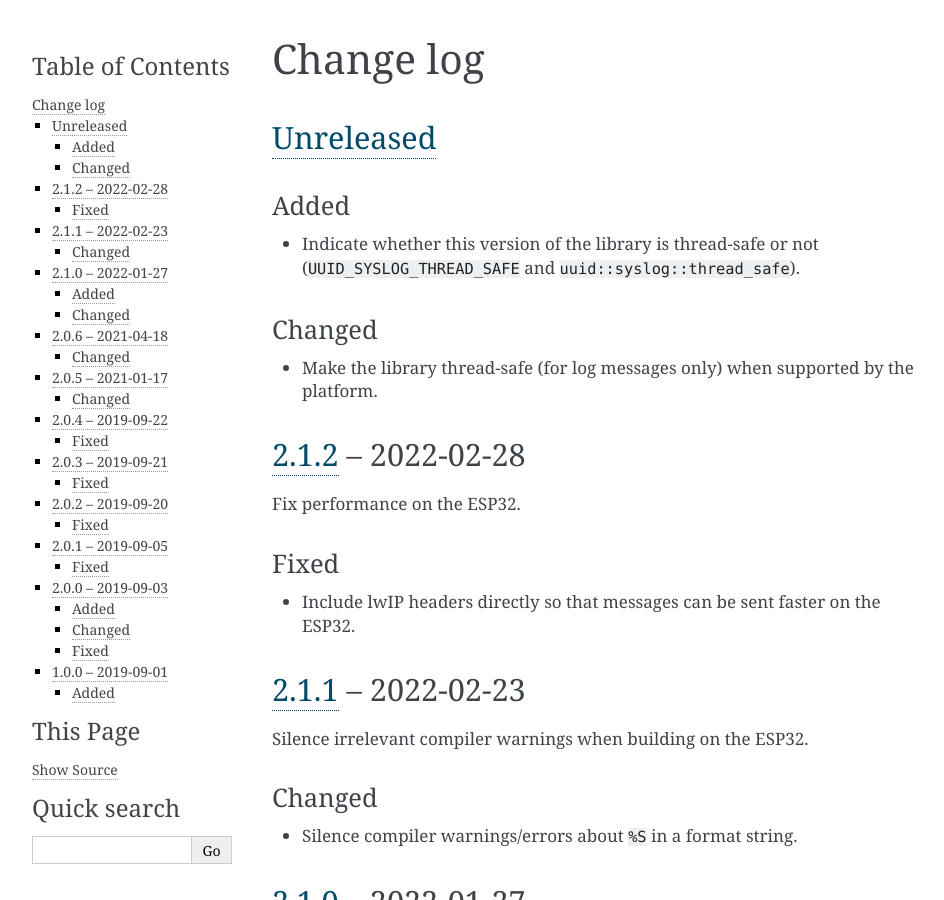
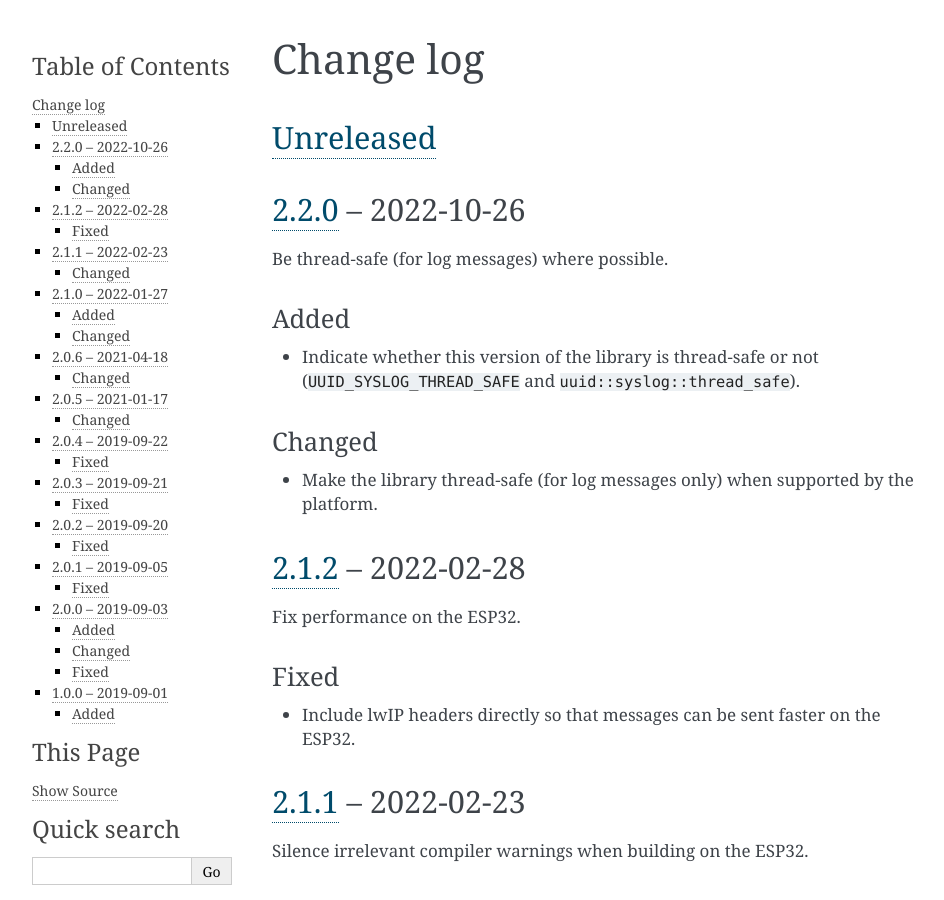
Before and after one commit to nomis/mcu-uuid-syslog, a Sphinx documentation site: the page built from docs/changelog.rst, in a window 1280 px wide and 900 px high. Shown: the whole window, without its empty margins (148-1092 px from the left). Built offline with Sphinx 7.4.7, drawn with Linux system fonts in a browser that asks for light colours.

Commit message:
Version 2.2.0

```diff
--- a/docs/changelog.rst
+++ b/docs/changelog.rst
@@ -3,6 +3,11 @@ Change log
 
 Unreleased_
 -----------
+
+2.2.0_ |--| 2022-10-26
+----------------------
+
+Be thread-safe (for log messages) where possible.
 
 Added
 ~~~~~
@@ -174,7 +179,8 @@ Added
 
 .. |--| unicode:: U+2013 .. EN DASH
 
-.. _Unreleased: https://github.com/nomis/mcu-uuid-syslog/compare/2.1.2...HEAD
+.. _Unreleased: https://github.com/nomis/mcu-uuid-syslog/compare/2.2.0...HEAD
+.. _2.2.0: https://github.com/nomis/mcu-uuid-syslog/compare/2.1.2...2.2.0
 .. _2.1.2: https://github.com/nomis/mcu-uuid-syslog/compare/2.1.1...2.1.2
 .. _2.1.1: https://github.com/nomis/mcu-uuid-syslog/compare/2.1.0...2.1.1
 .. _2.1.0: https://github.com/nomis/mcu-uuid-syslog/compare/2.0.6...2.1.0
--- a/library.json
+++ b/library.json
@@ -12,7 +12,7 @@
 		"type": "git",
 		"url": "https://github.com/nomis/mcu-uuid-syslog.git"
 	},
-	"version": "2.1.2",
+	"version": "2.2.0",
 	"license": "GPL-3.0-or-later",
 	"homepage": "https://mcu-uuid-syslog.readthedocs.io/",
 	"export": {
```
